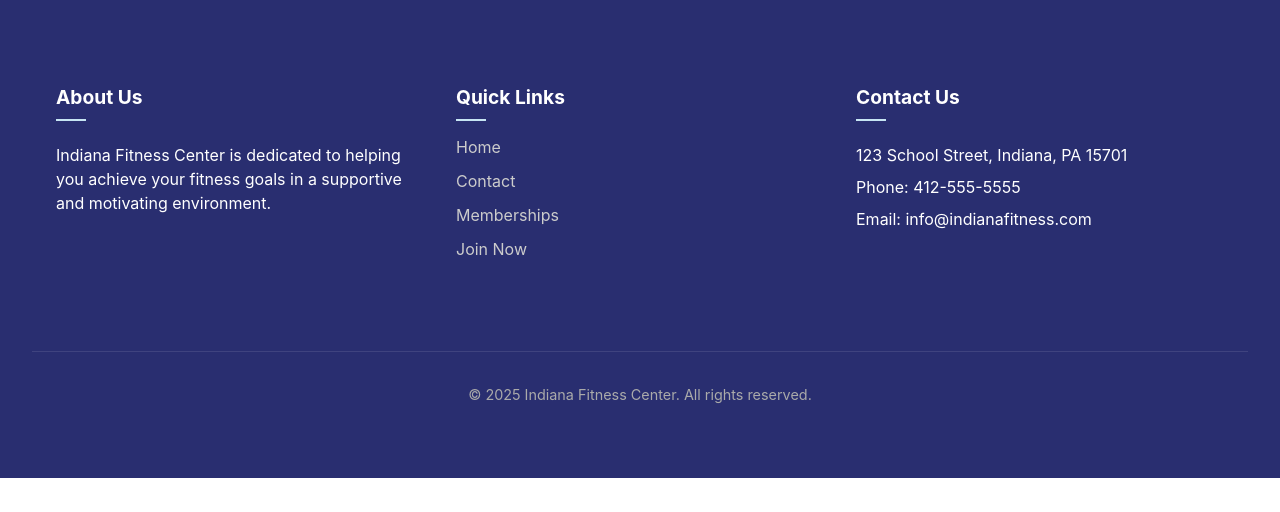
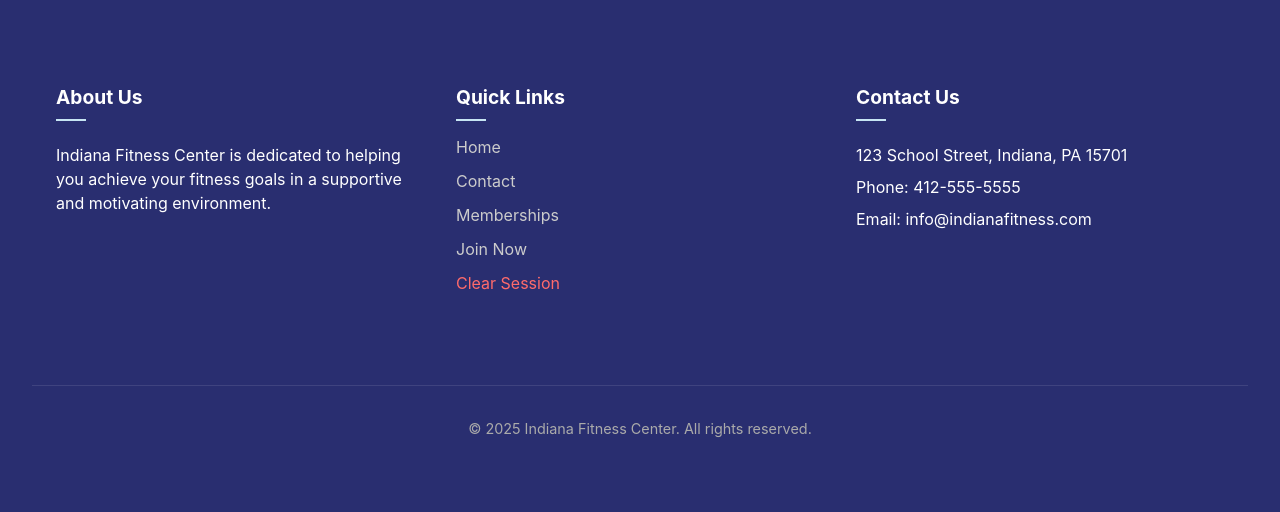
Before and after one commit to owitness/Gym-Management-System-Project, a Flask app: page / in a window 1280 px wide. Shown: the part 3303-3815 px from the top of the page. Before the commit the page ends 3781 px from the top, so only its background shows below. Run offline with Flask 2, Linux system fonts and the light colour scheme; the visitor is signed in with stand-in values (Sample User, id 1); parts of the project's set-up code (start-up, migrations or seed data) failed here and were passed over; some libraries are stand-ins or nearby versions.

Commit message:
added clear session

```diff
--- a/app.py
+++ b/app.py
@@ -471,5 +471,14 @@ def favicon():
     return send_from_directory(os.path.join(app.root_path, 'static'),
                                'favicon.ico', mimetype='image/vnd.microsoft.icon')
 
+@app.route('/clear-session')
+def clear_session():
+    # Clear session data
+    session.clear()
+    app.logger.info(f"Session cleared by user request from IP: {request.remote_addr}")
+
+    # Redirect to home page
+    return redirect(url_for('home'))
+
 if __name__ == "__main__":
     app.run(host="0.0.0.0", port=5001, debug=True)
--- a/templates/home.html
+++ b/templates/home.html
@@ -6,6 +6,16 @@
     <title>Indiana Fitness Center</title>
     <link href="{{ url_for('static', filename='css/style.css') }}" type="text/css" rel="stylesheet">
     <link rel="stylesheet" href="https://cdnjs.cloudflare.com/ajax/libs/font-awesome/6.0.0/css/all.min.css">
+    <style>
+        #clear-session {
+            color: #ff6b6b;
+            transition: color 0.3s;
+        }
+        #clear-session:hover {
+            color: #ff0000;
+            text-decoration: underline;
+        }
+    </style>
     <script>
         document.addEventListener('DOMContentLoaded', function() {
             const token = localStorage.getItem('gym_token') ||
@@ -20,6 +30,28 @@
             const myAccountBtn = document.querySelector('#auth-buttons a[href*="dashboard"]');
             if (myAccountBtn) {
                 myAccountBtn.addEventListener('click', handleMyAccountClick);
+            }
+
+            // Add event listener for clear session button
+            const clearSessionBtn = document.getElementById('clear-session');
+            if (clearSessionBtn) {
+                clearSessionBtn.addEventListener('click', function(e) {
+                    // Clear localStorage
+                    localStorage.removeItem('gym_token');
+
+                    // Clear any cookies that might store tokens
+                    document.cookie = 'token=; expires=Thu, 01 Jan 1970 00:00:00 UTC; path=/;';
+                    document.cookie = 'gym_token=; expires=Thu, 01 Jan 1970 00:00:00 UTC; path=/;';
+
+                    // Update the auth buttons to show Sign In and Join Now
+                    document.getElementById('auth-buttons').innerHTML = `
+                        <a href="{{ url_for('signup_page') }}" class="button">Join Now</a>
+                        <a href="{{ url_for('login') }}" class="button">Sign In</a>
+                    `;
+
+                    // You can add an alert if you want feedback
+                    alert('Session and local storage have been cleared.');
+                });
             }
 
             // Initialize the particle animation system
@@ -355,6 +387,7 @@
                     <li><a href="{{ url_for('contact') }}">Contact</a></li>
                     <li><a href="{{ url_for('memberships') }}">Memberships</a></li>
                     <li><a href="{{ url_for('signup_page') }}">Join Now</a></li>
+                    <li><a href="{{ url_for('clear_session') }}" id="clear-session">Clear Session</a></li>
                 </ul>
             </div>
 
```
